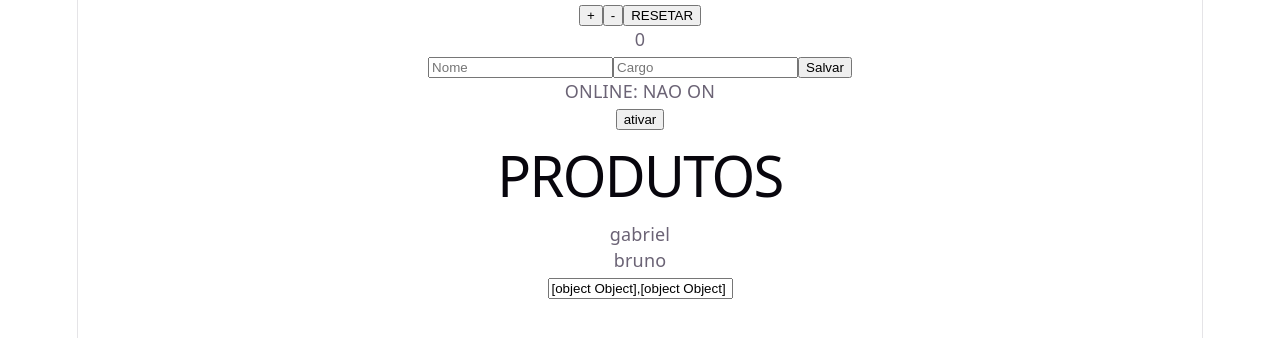
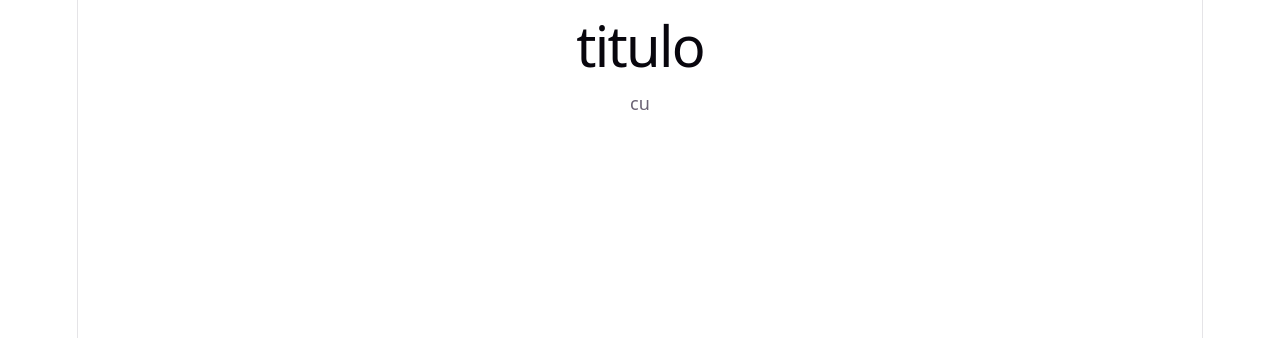
Before and after one commit to GabrielSimioni12/praticando, a React (Vite) app in the folder vite-project/: page / in a window 1280 px wide. Shown: the top 338 px of the page. Built offline with nearby package versions, Linux system fonts and the light colour scheme.

Commit message:
praticando #10

```diff
--- a/vite-project/src/App.tsx
+++ b/vite-project/src/App.tsx
@@ -1,133 +1,22 @@
-import { useEffect, useState } from 'react'
-import FormularioFuncionario from './FormularioFuncionario'
-import Contador from './Contador'
-import Produtos, { type props } from './Produtos'
+import React, { useState } from 'react'
 
-
-
-
-export type Funcionario = {
-  id: number
-  nome: string
-  cargo: string
-}
-
-
-function App() {
-
-
-  const [funcionarios, setFuncionarios] = useState<Funcionario[]>([])
-
-  const [online, setOnline] = useState(false)
-  const [nome, setNome] = useState('')
-  const [cargo, setCargo] = useState('')
-  const [contador, setContador] = useState<number>(0)
-  const [produtos, setProdutos] = useState<props[]>([{nome: 'gabriel'}, {nome: 'bruno'}])
-
-
-
-
-  const adicionarPordutos = (name: string) => {
-    setProdutos([...produtos, {nome: name}])
-  }
-
-  const adicionarFuncionario = () => {
-    if (!nome || !cargo) return
-
-    setFuncionarios([
-      ...funcionarios,
-      {
-        id: Date.now(),
-        nome,
-        cargo
-      }
-    ])
-
-    setNome('')
-    setCargo('')
-  }
-
-
-  const Aumentar = () => {
-    setContador(contador + 1)
-  }
-
-  const Diminuir = () => {
-    setContador(contador - 1)
-  }
-
-  const Resetar = () => {
-    setContador(0)
-  }
-
-
- useEffect(() => {
- if(contador >= 10){
-  alert('voce e preto')
- }
-}, [contador])
-
-useEffect(() => {
-  if(nome === 'nigga') {
-    alert('PALAVRA PROIBIDA')
-  }
-}, [nome])
-
-const Alterar = () => {
-  setOnline(!online)
-}
-
-useEffect(() => {
-  console.log(online ? 'aaaaaaaaaaaaaaaaaa' : 'nigga');
-
-})
-
+const App = () => {
+const [tarefas, setTarefas] = useState<string[]>(['cu'])
 
 
   return (
     <div>
 
-
-    <Contador
-
-      Aumentar={Aumentar}
-      Diminuir={Diminuir}
-      Resetar={Resetar}
-     />
-     <p>{contador}</p>
-
-      <FormularioFuncionario
-        nome={nome}
-        cargo={cargo}
-        onNomeChange={(e) => setNome(e.target.value)}
-        onCargoChange={(e) => setCargo(e.target.value)}
-        onSalvar={adicionarFuncionario}
-      />
-
-      <p>ONLINE: {online ? 'ONLINE' : 'NAO ON'}</p>
-      <button onClick={Alterar}>ativar</button>
-
-      {funcionarios.map((funcionario, index) => (
-        <div key={index}>
-            <p>{funcionario.nome}</p>
-             <p>{funcionario.cargo}</p>
-        </div>
-      ))}
+        <h1>titulo</h1>
 
 
-
-
-       <Produtos produtos={produtos} />
-
-    <input
-  type="text"
-  placeholder="Digite o produto"
-  value={produtos}
-  onChange={(e) => setProdutos(e.target.value)}
-/>
-
-
-
+        {tarefas.length === 0 ? (
+          <p>nenhuma tarefa registrada</p>
+        ) : (
+          tarefas.map((tarefa, index) => (
+            <p key={index}>{tarefa}</p>
+          ))
+        )}
     </div>
   )
 }
--- a/vite-project/src/Contador.tsx
+++ /dev/null
@@ -1,17 +0,0 @@
-type Props = {
-    Aumentar: () => void
-    Diminuir: () => void
-    Resetar: () => void
-}
-
-const Contador = ({Aumentar, Diminuir, Resetar}: Props) => {
-  return (
-    <div>
-        <button onClick={Aumentar}>+</button>
-        <button onClick={Diminuir}>-</button>
-        <button onClick={Resetar}>RESETAR</button>
-    </div>
-  )
-}
-
-export default Contador
--- a/vite-project/src/FormularioFuncionario.tsx
+++ /dev/null
@@ -1,39 +0,0 @@
-import React from 'react'
-
-type Props = {
-  nome: string
-  cargo: string
-  onNomeChange: (e: React.ChangeEvent<HTMLInputElement>) => void
-  onCargoChange: (e: React.ChangeEvent<HTMLInputElement>) => void
-  onSalvar: () => void
-}
-
-const FormularioFuncionario = ({
-  nome,
-  cargo,
-  onNomeChange,
-  onCargoChange,
-  onSalvar
-}: Props) => {
-  return (
-    <div>
-      <input
-        placeholder="Nome"
-        value={nome}
-        onChange={onNomeChange}
-      />
-
-      <input
-        placeholder="Cargo"
-        value={cargo}
-        onChange={onCargoChange}
-      />
-
-      <button onClick={onSalvar}>
-        Salvar
-      </button>
-    </div>
-  )
-}
-
-export default FormularioFuncionario
--- a/vite-project/src/Produtos.tsx
+++ /dev/null
@@ -1,21 +0,0 @@
-type Produto = {
-  nome: string
-}
-
-type Props = {
-  produtos: Produto[]
-}
-
-const Produtos = ({ produtos }: Props) => {
-  return (
-    <div>
-      <h1>PRODUTOS</h1>
-
-      {produtos.map((produto, index) => (
-        <p key={index}>{produto.nome}</p>
-      ))}
-    </div>
-  )
-}
-
-export default Produtos
--- a/vite-project/src/main.tsx
+++ b/vite-project/src/main.tsx
@@ -1,8 +1,7 @@
 import { StrictMode } from 'react'
 import { createRoot } from 'react-dom/client'
 import './styles/index.css'
-import ProdutoCard from './UsuarioCard'
-import Botao from './UsuarioCard'
+
 import App from './App'
 
 
```
Also changed, not shown: vite-project/src/InputNome.tsx (deleted, +0 -18 lines), vite-project/src/UsuarioCard.tsx (deleted, +0 -18 lines).
